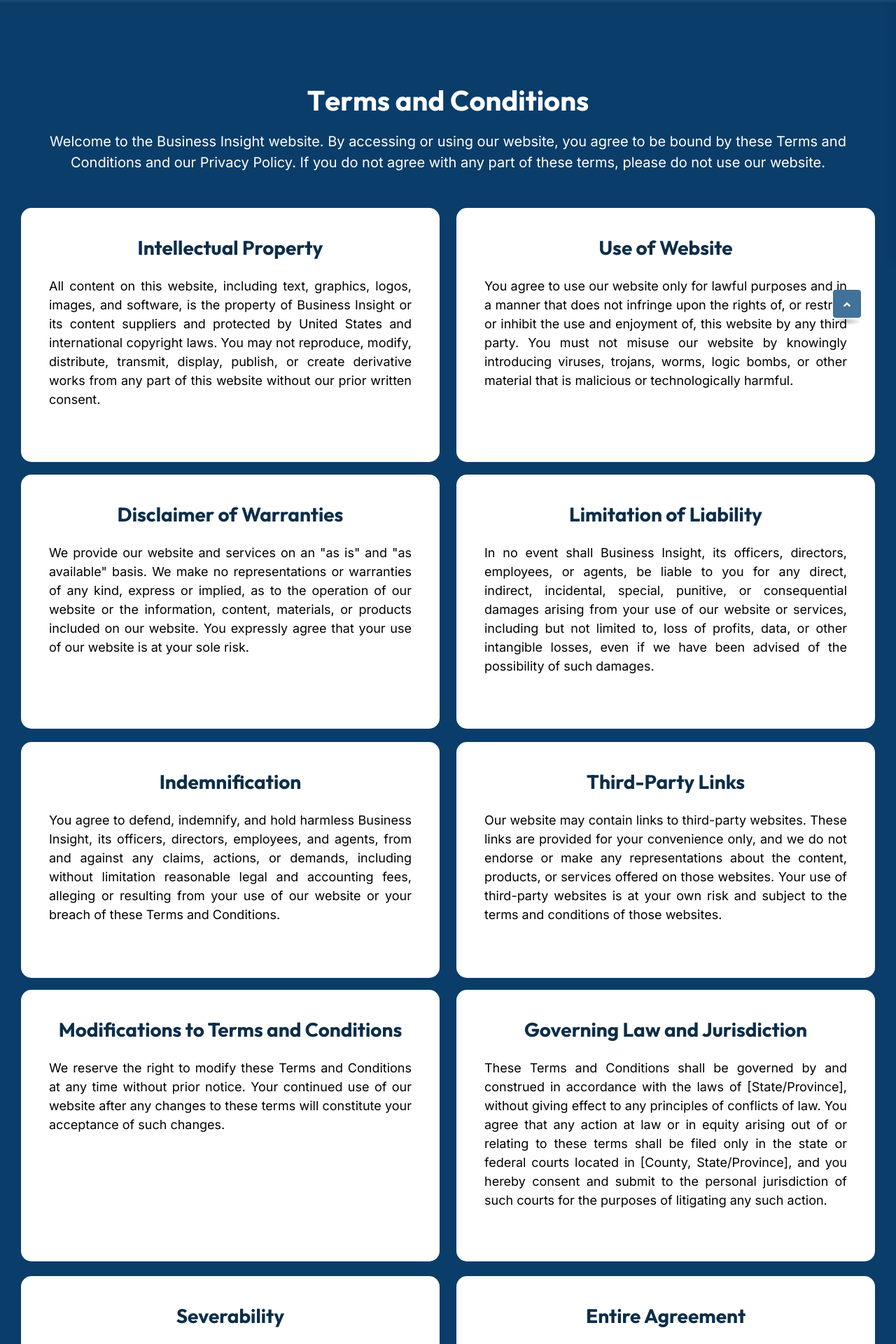
After one commit to dhanwis/bussiness-insight, a Django app: page /condition/ in a window 1280 px wide. The commit adds this page. Shown: the part 426-2346 px from the top of the page at 70% size. Run offline with Django 3.2, Linux system fonts and the light colour scheme; some libraries are stand-ins or nearby versions.

Commit message:
terms and condition

```diff
--- a/insight/urls.py
+++ b/insight/urls.py
@@ -6,5 +6,8 @@ urlpatterns = [
     path('', index, name ="index"),
     path('about/', about, name ="about"),
     path('services/', services, name ="services"),
+    path('blog/', blog, name ="blog"),
     path('contact/', contact, name ="contact"),
+    path('privacy/', privacy, name ="privacy"),
+    path('condition/', terms_condition, name ="condition"),
 ]
--- a/insight/views.py
+++ b/insight/views.py
@@ -23,5 +23,14 @@ def about(request):
 def services(request):
     return render(request, 'services.html')
 
+def blog(request):
+    return render(request, 'blog.html')
+
 def contact(request):
     return render(request, 'contact.html')
+
+def privacy(request):
+    return render(request, 'privacy.html')
+
+def terms_condition(request):
+    return render(request, 'condition.html')
--- /dev/null
+++ b/template/condition.html
@@ -0,0 +1,235 @@
+{% extends 'headerfooter.html' %}
+{% block content %}
+<!-- main-area -->
+<main class="fix">
+    <!-- breadcrumb-area -->
+    <section class="breadcrumb__area breadcrumb__bg" data-background="/static/img/banner/banner-1.jpg">
+        <div class="container">
+            <div class="row">
+                <div class="col-lg-6">
+                    <div class="breadcrumb__content">
+                        <h2 class="title" style="color: #0d2e49;">Terms And Conditions</h2>
+                        <nav aria-label="breadcrumb">
+                            <ol class="breadcrumb">
+                                <li class="breadcrumb-item text-white"><a href='/'>Home</a></li>
+                                <li class="breadcrumb-item active text-dark" aria-current="page ">Terms And Conditions</li>
+                            </ol>
+                        </nav>
+                    </div>
+                </div>
+            </div>
+        </div>
+    </section>
+
+
+
+
+
+    <!-- Privacy -->
+    <section class="services__area-three services__bg-three " data-background="/static/img/bg/bg_services.jpg">
+        <div class="container">
+            <div class="row justify-content-center">
+                <div class="col-lg-16">
+                    <div class="section-title white-title text-center mb-50 tg-heading-subheading animation-style3">
+                        <!-- <span class="sub-title text-light">WHAT WE OFFER</span> -->
+                        <h6 class="title tg-element-title justify-content-center">Terms and Conditions</h6>
+                        <p class="text-white" style="font-size: 20px;">Welcome to the Business Insight website. By accessing or using our website, you agree to be bound
+                            by these Terms and Conditions and our Privacy Policy. If you do not agree with any part of these
+                            terms, please do not use our website.
+                            </p>
+                    </div>
+                </div>
+            </div>
+            <div class="row justify-content-center gutter-24">
+                <div class="col-lg-6 col-md-6" data-aos="zoom-in">
+                    <div class="services__item-three">
+                        <h3 class="text-center" style="color: #0d2e49;">Intellectual Property</h3>
+                        <div class="services__content-three mt-4">
+                            <p>All content on this website, including text, graphics, logos, images, and software, is the property of
+                                Business Insight or its content suppliers and protected by United States and international copyright
+                                laws. You may not reproduce, modify, distribute, transmit, display, publish, or create derivative works
+                                from any part of this website without our prior written consent.
+                            </p>
+                        </div>
+                    </div>
+                </div>
+                <div class="col-lg-6 col-md-6" data-aos="zoom-in">
+                    <div class="services__item-three">
+                        <h3 class="text-center" style="color: #0d2e49;">Use of Website</h3>
+                        <div class="services__content-three mt-4" >
+                            <p style="padding-bottom: 21px;">You agree to use our website only for lawful purposes and in a manner that does not infringe upon
+                                the rights of, or restrict or inhibit the use and enjoyment of, this website by any third party. You must
+                                not misuse our website by knowingly introducing viruses, trojans, worms, logic bombs, or other
+                                material that is malicious or technologically harmful.
+                                </p>
+                        </div>
+                    </div>
+                </div>
+                <div class="col-lg-6 col-md-6" data-aos="zoom-in">
+                    <div class="services__item-three">
+                        <h3 class="text-center" style="color: #0d2e49;">Disclaimer of Warranties
+                        </h3>
+                        <div class="services__content-three mt-4">
+                            <p>We provide our website and services on an "as is" and "as available" basis. We make no
+                                representations or warranties of any kind, express or implied, as to the operation of our website or
+                                the information, content, materials, or products included on our website. You expressly agree that
+                                your use of our website is at your sole risk.
+
+                            </p>
+                        </div>
+                    </div>
+                </div>
+                <div class="col-lg-6 col-md-6" data-aos="zoom-in">
+                    <div class="services__item-three">
+                        <h3 class="text-center" style="color: #0d2e49;">Limitation of Liability</h3>
+                        <div class="services__content-three mt-4">
+                            <p>In no event shall Business Insight, its officers, directors, employees, or agents, be liable to you for
+                                any direct, indirect, incidental, special, punitive, or consequential damages arising from your use of
+                                our website or services, including but not limited to, loss of profits, data, or other intangible losses,
+                                even if we have been advised of the possibility of such damages.
+                                </p>
+                        </div>
+                    </div>
+                </div>
+                <div class="col-lg-6 col-md-6" data-aos="zoom-in">
+                    <div class="services__item-three">
+                        <h3 class="text-center" style="color: #0d2e49;">Indemnification
+                        </h3>
+                        <div class="services__content-three mt-4">
+                            <p>You agree to defend, indemnify, and hold harmless Business Insight, its officers, directors,
+                                employees, and agents, from and against any claims, actions, or demands, including without
+                                limitation reasonable legal and accounting fees, alleging or resulting from your use of our website or
+                                your breach of these Terms and Conditions.
+
+                            </p>
+                        </div>
+                    </div>
+                </div>
+                <div class="col-lg-6 col-md-6" data-aos="zoom-in">
+                    <div class="services__item-three">
+                        <h3 class="text-center" style="color: #0d2e49;">Third-Party Links</h3>
+                        <div class="services__content-three mt-4">
+                            <p>Our website may contain links to third-party websites. These links are provided for your convenience
+                                only, and we do not endorse or make any representations about the content, products, or services
+                                offered on those websites. Your use of third-party websites is at your own risk and subject to the
+                                terms and conditions of those websites.
+                            </p>
+                        </div>
+                    </div>
+                </div>
+                <div class="col-lg-6 col-md-6" data-aos="zoom-in">
+                    <div class="services__item-three">
+                        <h3 class="text-center" style="color: #0d2e49;">Modifications to Terms and Conditions</h3>
+                        <div class="services__content-three mt-4">
+                            <p>We reserve the right to modify these Terms and Conditions at any time without prior notice. Your
+                                continued use of our website after any changes to these terms will constitute your acceptance of
+                                such changes.
+
+                            </p>
+                        </div>
+                    </div>
+                </div>
+                <div class="col-lg-6 col-md-6" data-aos="zoom-in">
+                    <div class="services__item-three">
+                        <h3 class="text-center" style="color: #0d2e49;">Governing Law and Jurisdiction</h3>
+                        <div class="services__content-three mt-4">
+                            <p>These Terms and Conditions shall be governed by and construed in accordance with the laws of
+                                [State/Province], without giving effect to any principles of conflicts of law. You agree that any action
+                                at law or in equity arising out of or relating to these terms shall be filed only in the state or federal
+                                courts located in [County, State/Province], and you hereby consent and submit to the personal
+                                jurisdiction of such courts for the purposes of litigating any such action.
+                            </p>
+                        </div>
+                    </div>
+                </div>
+                <div class="col-lg-6 col-md-6" data-aos="zoom-in">
+                    <div class="services__item-three">
+                        <h3 class="text-center" style="color: #0d2e49;">Severability</h3>
+                        <div class="services__content-three mt-4">
+                            <p>If any provision of these Terms and Conditions is found to be unlawful, void, or unenforceable, that
+                                provision shall be deemed severable from these terms and shall not affect the validity and
+                                enforceability of any remaining provisions.
+                            </p>
+                        </div>
+                    </div>
+                </div>
+                <div class="col-lg-6 col-md-6" data-aos="zoom-in">
+                    <div class="services__item-three">
+                        <h3 class="text-center" style="color: #0d2e49;">Entire Agreement
+                        </h3>
+                        <div class="services__content-three mt-4">
+                            <p>These Terms and Conditions, together with our Privacy Policy, constitute the entire agreement
+                                between you and Business Insight regarding the use of our website and supersede all prior or
+                                contemporaneous communications and proposals, whether oral or written, between you and us.
+                            </p>
+                            <p>If you have any questions or concerns about these Terms and Conditions, please contact us at:</p>
+                            <address>Business Insight<br>
+                                123 Main Street, Suite 100<br>
+                                Anytown, XX 12345<br>
+                                Email: privacy@businessinsight.com<br>
+                                Phone: (123) 456-7890 <br>
+                                These Terms and Conditions were last updated on [Date].<br>
+                                </address>
+                        </div>
+                    </div>
+                </div>
+            </div>
+        </div>
+    </section>
+     <!-- Privacy end -->
+
+
+
+    <!-- map -->
+    <div class="row mt-5">
+        <div class="col-lg-12">
+            <div class="contact-map">
+                <iframe
+                    src="https://www.google.com/maps/embed?pb=!1m14!1m8!1m3!1d15716.282203894754!2d76.32157227301637!3d10.01103129289847!3m2!1i1024!2i768!4f13.1!3m3!1m2!1s0x3b080d8edd0f68bf%3A0x4cb690f26db28fd4!2sBusiness%20Insight!5e0!3m2!1sen!2sin!4v1716014807975!5m2!1sen!2sin"
+                    allowfullscreen loading="lazy"></iframe>
+            </div>
+        </div>
+    </div>
+    <!-- map end -->
+</main>
+<!-- main-area-end -->
+
+<script>
+    // Assuming you are using jQuery for AJAX
+    $('#contact-form').submit(function (e) {
+        e.preventDefault();
+        $.ajax({
+            type: 'POST',
+            url: $(this).attr('action'),
+            data: $(this).serialize(),
+            success: function (response) {
+                $('.ajax-response').html(response.message);
+            },
+            error: function (xhr, errmsg, err) {
+                $('.ajax-response').html('Error occurred while sending message.');
+            }
+        });
+    });
+
+</script>
+
+
+<script src="/static/js/vendor/jquery-3.6.0.min.js"></script>
+<script src="/static/js/bootstrap.bundle.min.js"></script>
+<script src="/static/js/jquery.magnific-popup.min.js"></script>
+<script src="/static/js/jquery.odometer.min.js"></script>
+<script src="/static/js/jquery.appear.js"></script>
+<script src="/static/js/gsap.js"></script>
+<script src="/static/js/ScrollTrigger.js"></script>
+<script src="/static/js/SplitText.js"></script>
+<script src="/static/js/gsap-animation.js"></script>
+<script src="/static/js/jquery.parallaxScroll.min.js"></script>
+<script src="/static/js/swiper-bundle.js"></script>
+<script src="/static/js/ajax-form.js"></script>
+<script src="/static/js/wow.min.js"></script>
+<script src="/static/js/aos.js"></script>
+<script src="/static/js/main.js"></script>
+
+
+<!-- Mirrored from apexa-html-demo.netlify.app/services by HTTrack Website Copier/3.x [XR&CO'2014], Wed, 15 May 2024 09:02:12 GMT -->
+{% endblock %}
--- a/template/headerfooter.html
+++ b/template/headerfooter.html
@@ -66,24 +66,11 @@
                                         <li class="menu-item-has-children"><a href='/contact/'>contacts</a></li>
                                     </ul>
                                 </div>
-
-                                <!-- <div class="social-icon-mine">
-                                    <i class="bi bi-facebook"></i>
-                                    <i class="bi bi-instagram"></i>
-                                    <i class="bi bi-whatsapp"></i>
-                                    <i class="bi bi-envelope"></i>
-                                </div>
-                                -->
-
                                 <a href="tel: 8075929458" class="hide-on-desktop-add-icon"><i class="bi bi-telephone-fill custom-phone "></i>&nbsp; 8075929458</a>
                                 <div class="tgmenu__action tgmenu__action-three d-none d-md-block">
                                     <ul class="list-wrap">
                                         <li class="header-search">
-                                            <a href="javascript:void(0)" class="search-open-btn">
-                                                <!-- <svg xmlns="http://www.w3.org/2000/svg" viewBox="0 0 20 20" fill="none">
-                                                    <path d="M19 19.0002L14.657 14.6572M14.657 14.6572C15.3999 13.9143 15.9892 13.0324 16.3912 12.0618C16.7933 11.0911 17.0002 10.0508 17.0002 9.00021C17.0002 7.9496 16.7933 6.90929 16.3913 5.93866C15.9892 4.96803 15.3999 4.08609 14.657 3.34321C13.9141 2.60032 13.0322 2.01103 12.0616 1.60898C11.0909 1.20693 10.0506 1 9.00002 1C7.94942 1 6.90911 1.20693 5.93848 1.60898C4.96785 2.01103 4.08591 2.60032 3.34302 3.34321C1.84269 4.84354 0.999817 6.87842 0.999817 9.00021C0.999817 11.122 1.84269 13.1569 3.34302 14.6572C4.84335 16.1575 6.87824 17.0004 9.00002 17.0004C11.1218 17.0004 13.1567 16.1575 14.657 14.6572Z" stroke="currentcolor" stroke-width="2" stroke-linecap="round" stroke-linejoin="round" />
-                                                </svg> -->
-                                            </a>
+                                            <a href="javascript:void(0)" class="search-open-btn"></a>
                                         </li>
                                         <li class="offCanvas-menu">
                                             <a href="javascript:void(0)" class="menu-tigger">
```
Also changed, not shown: template/contact.html (+78 -31 lines), template/privacy.html (added, +201 -0 lines), template/blog.html (added).
